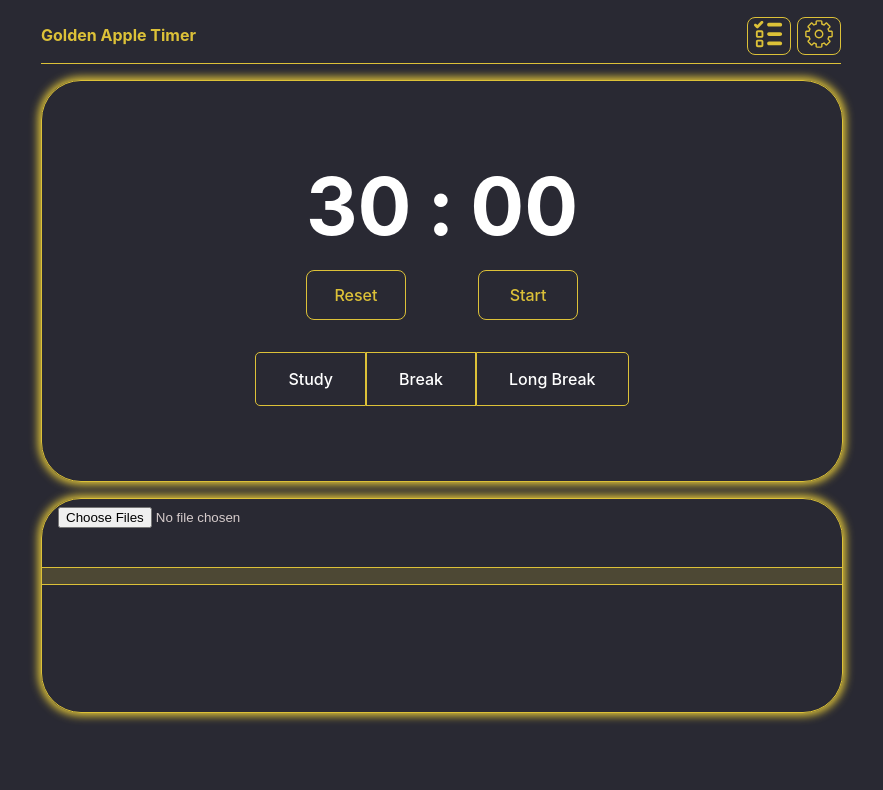
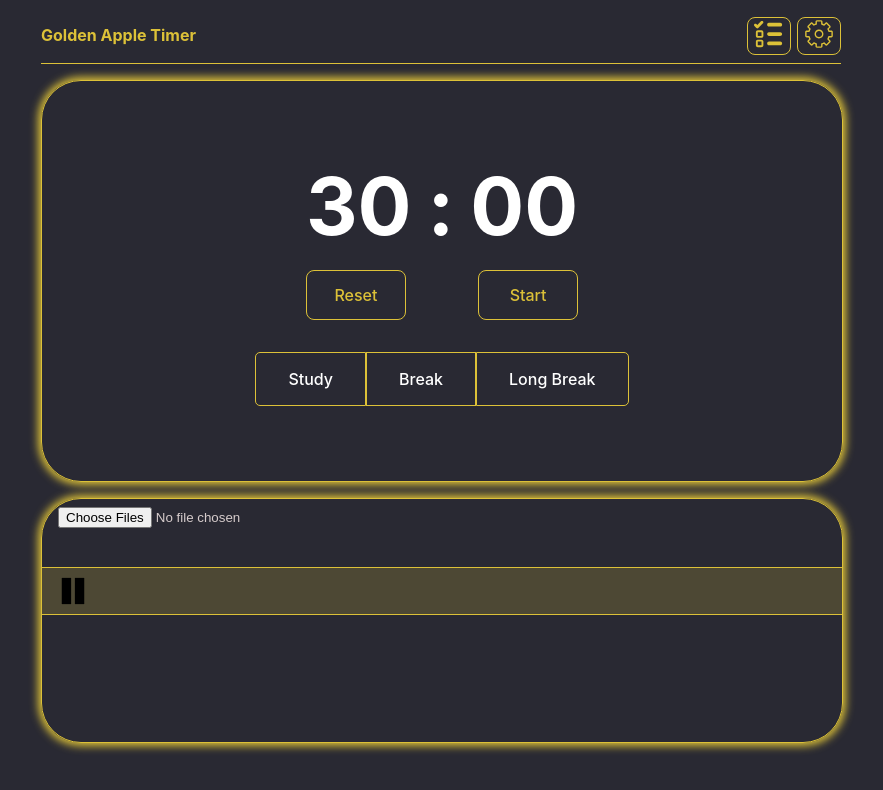
Before and after one commit to germnate/GoldenAppleTimer, a React (Vite) app: page / in a window 1280 px wide. Shown: the top 790 px of the page, without its empty margins (199-1082 px from the left). Built offline with nearby package versions, Linux system fonts and the light colour scheme.

Commit message:
add pause and play button

```diff
--- a/src/components/MusicPlayer/index.jsx
+++ b/src/components/MusicPlayer/index.jsx
@@ -1,4 +1,6 @@
 import { useMusicPlayer } from "../../hooks";
+import play from '../../assets/play-svgrepo-com.svg'
+import pause from '../../assets/pause-svgrepo-com.svg'
 
 export function MusicPlayer() {
     const { musicPlayer } = useMusicPlayer();
@@ -14,7 +16,10 @@ export function MusicPlayer() {
     return (
         <div className='music-container'>
             <input type='file' id='fileInput' accept='audio/*' multiple onChange={onChangeFile} />
-            <div className='active-song-player music-row active' onClick={musicPlayer.getActiveTrack()?.paused ? musicPlayer.unpause : musicPlayer.pause}>{musicPlayer.getActiveTrack()?.file?.name}</div>
+            <div className='active-song-player music-row active' onClick={musicPlayer.getActiveTrack()?.paused ? musicPlayer.unpause : musicPlayer.pause}>
+                <img src={musicPlayer.getActiveTrack()?.paused ? play : pause} height={30} width={30} />
+                {musicPlayer.getActiveTrack()?.file?.name}
+            </div>
             <div className='music-list'>
                 {musicPlayer.tracks.map(track => {
                     return (
```
Also changed, not shown: src/assets/pause-svgrepo-com.svg (added), src/assets/play-svgrepo-com.svg (added).
